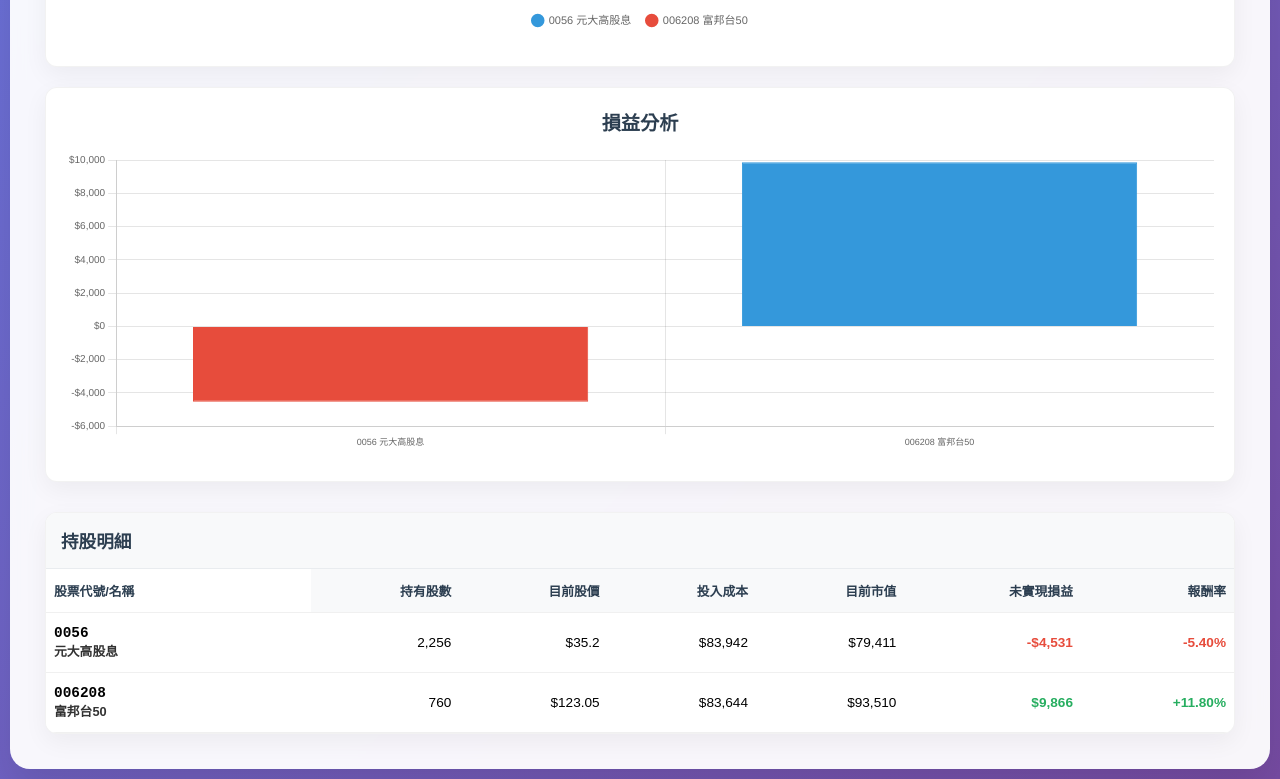
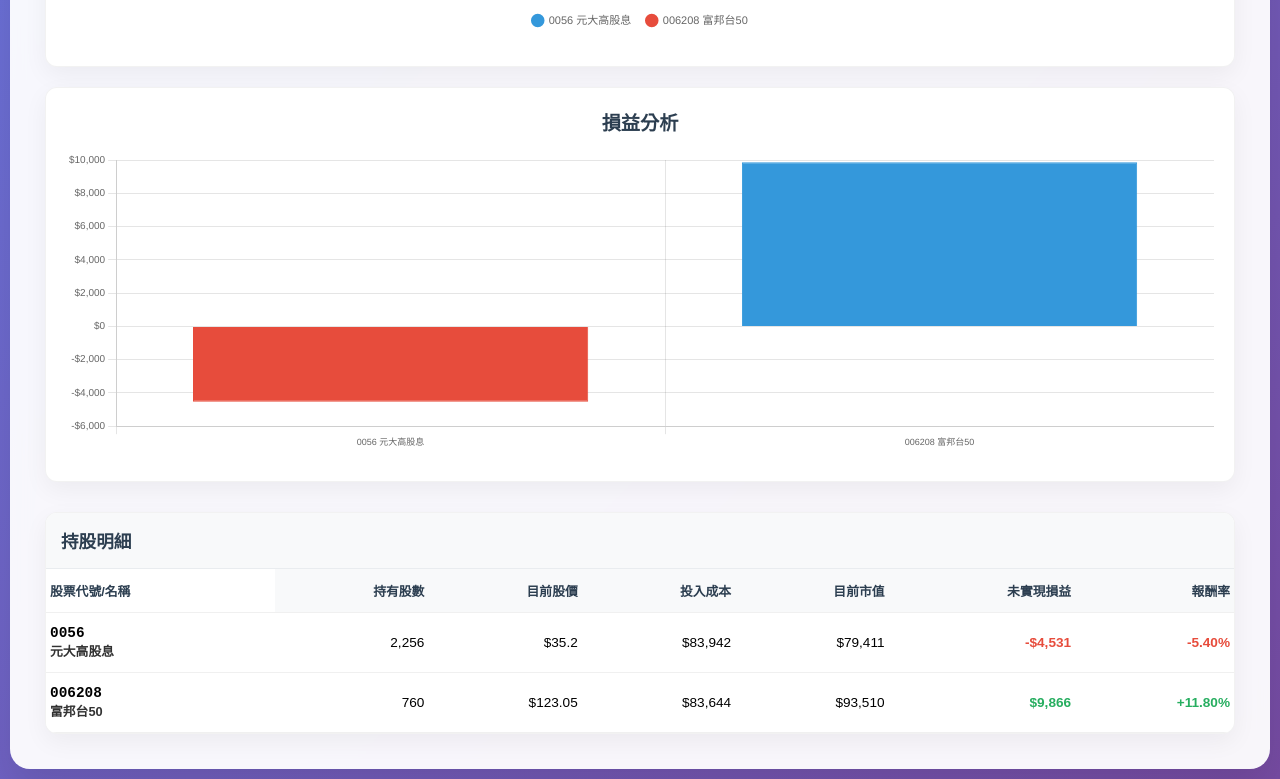
Before and after one commit to crystalarcx/stock, a plain HTML site: page allstock.html in a window 1280 px wide. Shown: the part 862-1641 px from the top of the page. Drawn offline with nearby package versions, Linux system fonts and the light colour scheme; no server answers.

Commit message:
Update allstock.html

```diff
--- a/allstock.html
+++ b/allstock.html
@@ -342,11 +342,11 @@
         table {
             width: 100%;
             border-collapse: collapse;
-            min-width: 800px;
+            min-width: 700px;
         }
 
         th, td {
-            padding: 12px 8px;
+            padding: 12px 4px;
             text-align: right;
             border-bottom: 1px solid #f0f0f0;
             font-size: 0.85rem;
@@ -359,7 +359,7 @@
             left: 0;
             background: white;
             z-index: 1;
-            min-width: 120px;
+            min-width: 80px;
         }
 
         th {
```
